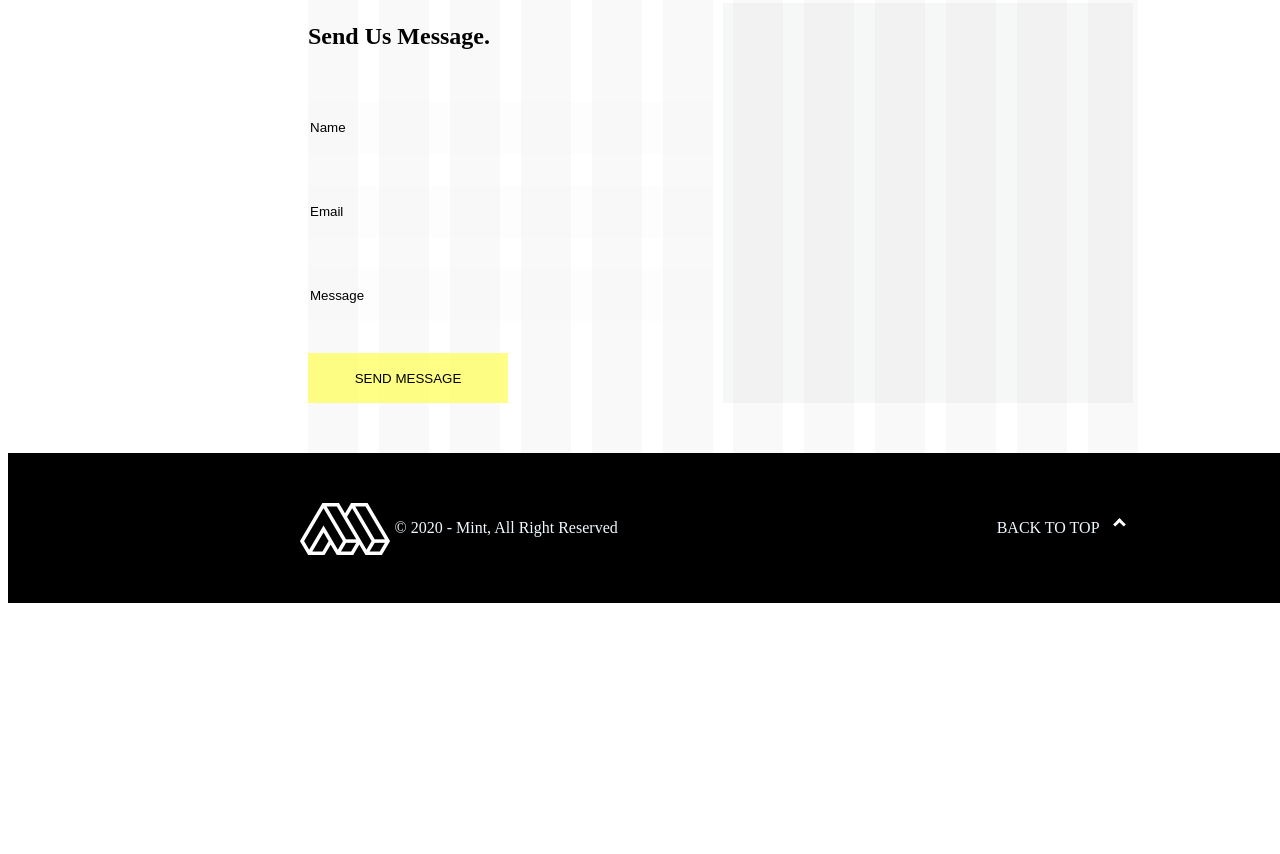
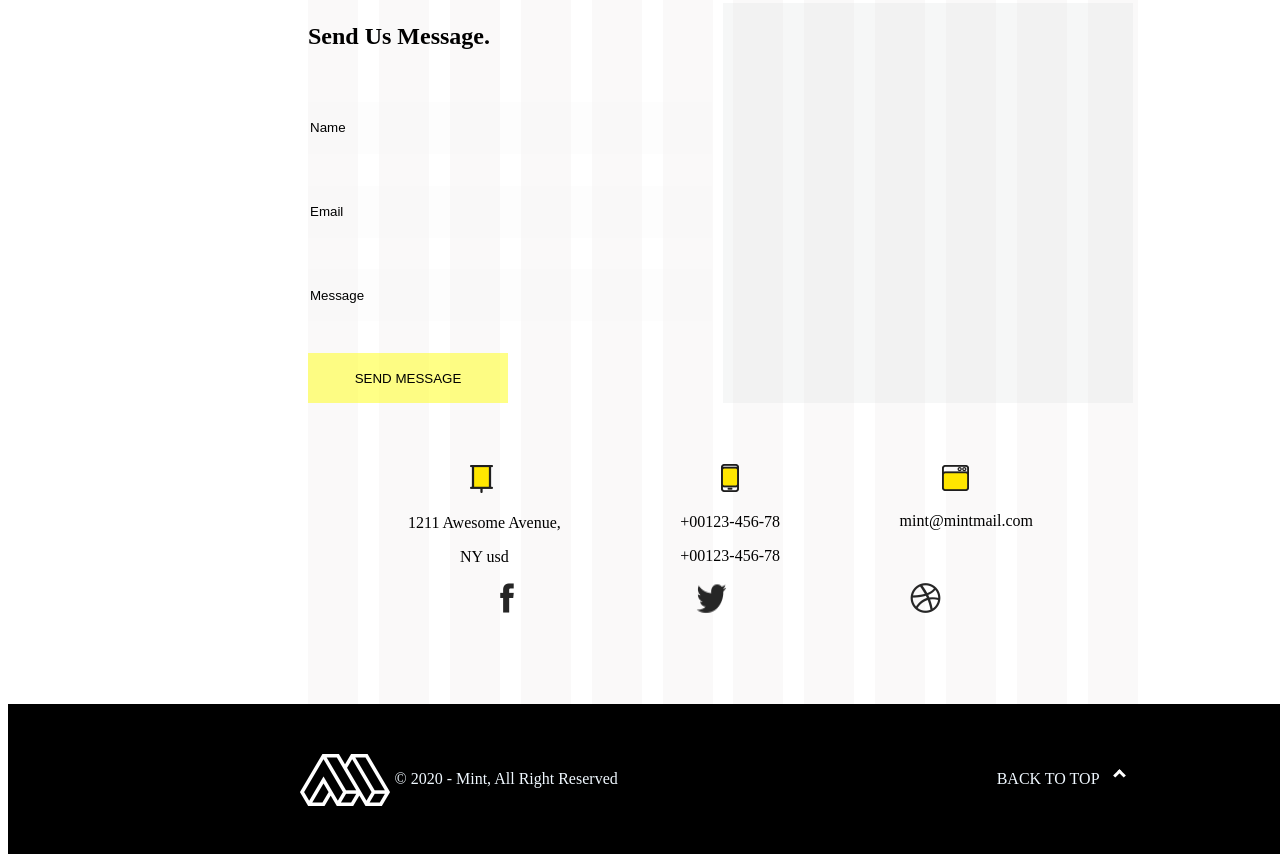
Before and after one commit to Gatskevich/sowtclublaboratorium, a plain HTML site: page index.html in a window 1280 px wide. Shown: the part 3038-3892 px from the top of the page. Before the commit the page ends 3641 px from the top, so only its background shows below. Drawn offline with Linux system fonts and the light colour scheme.

Commit message:
add contact img

```diff
--- a/css/style.css
+++ b/css/style.css
@@ -91,7 +91,7 @@ footer{
     margin: 0px 300px;
 }
 #back-rec div{
-    height: 3600px;
+    height: 3800px;
     width:50px;
     background: rgba(248, 246, 246, 0.671);
 }
@@ -274,3 +274,29 @@ footer{
     margin: 0px 0px 4px 15px;
 
 }
+.contact-info{
+    display: flex;
+    justify-content: space-between;
+}
+.contact-info div img{
+    margin-left: 40px ;
+}
+.contact-info div p{
+    display: flex;
+    justify-content: center;
+}
+.soc-contact{
+    display: flex;
+    justify-content: space-around;
+}
+.contact-main{
+    display: flex;
+    flex-direction: column;
+    margin-top: 60px;
+    margin-bottom: 40px;
+    margin-left:400px;
+    margin-right:400px;
+}
+.first-img{
+    margin-left: 60px !important;
+}
--- a/index.html
+++ b/index.html
@@ -6,20 +6,7 @@
         <link rel="stylesheet" href="css/style.css">
     </head>
     <body>
-            <div id = "back-rec">
-                <div></div>
-                <div></div>
-                <div></div>
-                <div></div>
-                <div></div>
-                <div></div>
-                <div></div>
-                <div></div>
-                <div></div>
-                <div></div>
-                <div></div>
-                <div></div>
-            </div>
+
             <header>
                 <img class="img-li" src="img/LOGO-Png.png" alt="icon">
                 <nav class="first-nav">
@@ -152,6 +139,43 @@
                     <div class="part-contact2"></div>
                 </div>
             </section>
+            <section class ="contact-main">
+                <div class ="contact-info">
+                    <div>
+                        <img class="first-img" src="img/Adres.png">
+                        <p>1211 Awesome Avenue,</p>
+                        <p>NY usd</p>
+                    </div>
+                    <div>
+                        <img src="img/Telefon.png">
+                        <p>+00123-456-78</p>
+                        <p>+00123-456-78</p>
+                    </div>
+                    <div>
+                        <img src="img/Meil.png">
+                        <p>mint@mintmail.com</p>
+                    </div>
+                </div>
+                <div class="soc-contact">
+                    <img src="img/Feyzbuk.png">
+                    <img src="img/Tvit.png">
+                    <img src="img/Ball.png">
+                </div>
+            </section>
+            <div id = "back-rec">
+                <div></div>
+                <div></div>
+                <div></div>
+                <div></div>
+                <div></div>
+                <div></div>
+                <div></div>
+                <div></div>
+                <div></div>
+                <div></div>
+                <div></div>
+                <div></div>
+            </div>
             <footer>
                 <div class = "footer">
                     <div class="footer-part">
```
Also changed, not shown: img/Adres.png (added), img/Ball.png (added), img/Feyzbuk.png (added), img/Meil.png (added), img/Telefon.png (added), img/Tvit.png (added).
